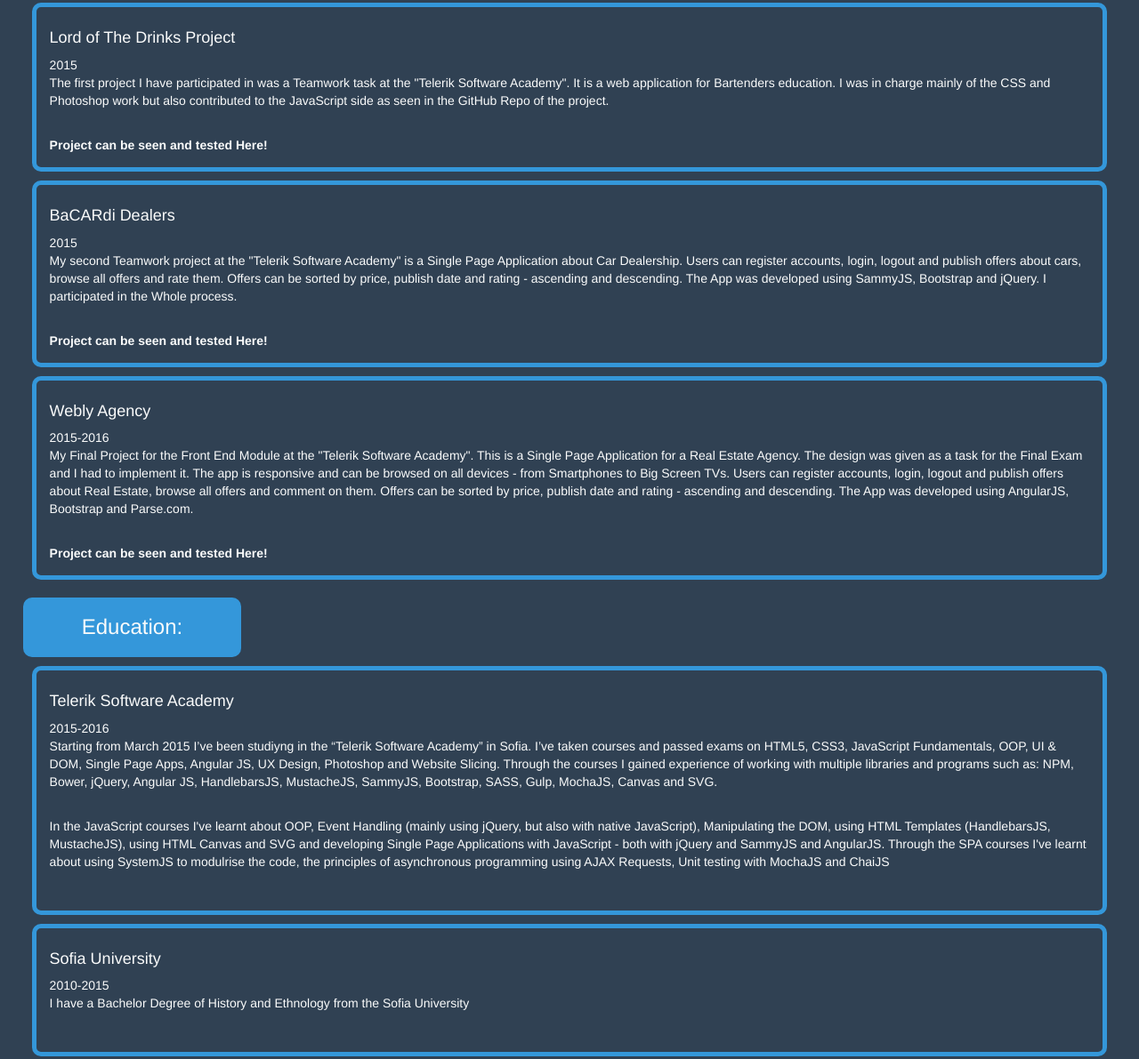
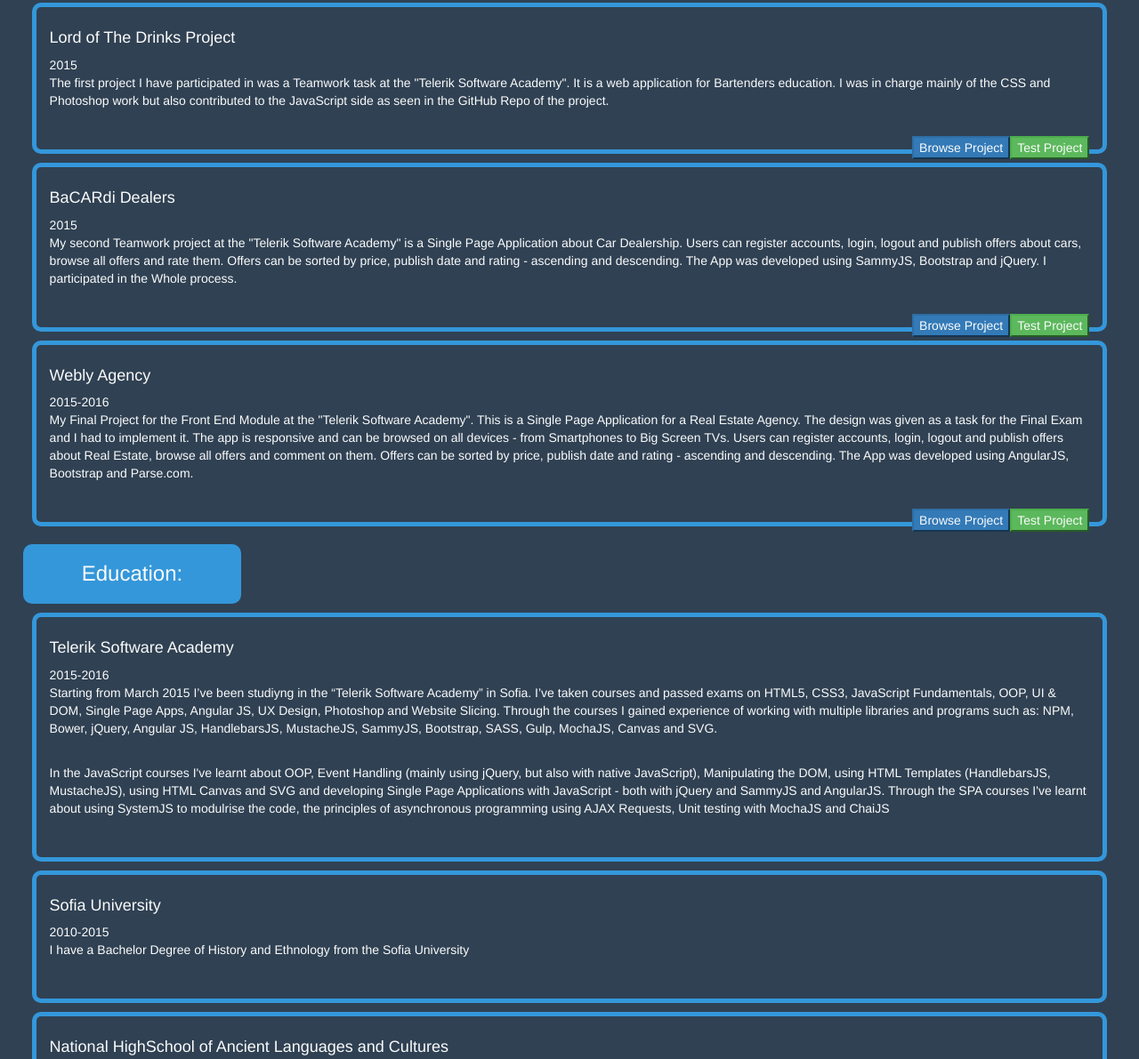
Before and after one commit to kamendd1/Portfolio-Page, a plain HTML site: page index.html in a window 1280 px wide. Shown: the part 1189-2380 px from the top of the page at 89% size. Drawn offline with Linux system fonts and the light colour scheme.

Commit message:
Add Buttons

```diff
--- a/index.html
+++ b/index.html
@@ -9,14 +9,17 @@
 </head>
 <body>
 <header>
-    <div class="row">
-        <div class="col-md-4 col-xs-12 row">
-    <img src="images/icon.png" class="col-md-3 col-xs-2">
-    <h1 class="col-md-8 col-xs-10 name">Kamen Damyanov</h1>
-    <strong class="col-md-8 col-xs-10">Front End Developer</strong>
-        </div>
-    </div>
-    <div class="row">
+    <section class="row">
+        <article class="col-md-5 col-xs-11 row">
+            <img src="images/icon.png" class="col-md-3 col-xs-2">
+            <header>
+                 <h1 class="col-md-8 col-xs-10 name">Kamen Damyanov</h1>
+                    <strong class="col-md-8 col-xs-10">Front End Developer</strong>
+            </header>
+        </article>
+        <button class="btn-default col-md-1 col-xs-1 col-md-offset-6 hire">Hire Kamen</button>
+    </section>
+    <section class="row">
         <h2 class="col-xs-12 maintext">Responsive Front-end Development</h2>
         <ul class="row upmenu">
                 <li class="col-xs-2 col-xs-offset-2">HTML</li>
@@ -24,9 +27,7 @@
                 <li class="col-xs-2">JavaScript</li>
                 <li class="col-xs-2">Photoshop</li>
         </ul>
-        <span class="col-xs-12">VIEW PORTFOLIO</span>
-
-    </div>
+    </section>
 </header>
 <main>
     <section class="upper row">
@@ -78,16 +79,18 @@
     <section class="lower">
         <section class="experience">
             <h3>Experience:</h3>
-            <section class="project">
+            <article class="project">
                 <h4>Lord of The Drinks Project </h4> <span>2015</span>
                 <p>The first project I have participated in was a Teamwork task at the "Telerik Software Academy".
                     It is a web application for Bartenders education. I was in charge mainly of the CSS and Photoshop
                     work
                     but also contributed to the JavaScript side as seen in the GitHub Repo of the project.</p>
-                <strong><a href="http://best.telerikacademy.com/projects/39/Lord-Of-The-Drinks">Project can be seen and tested
-                    Here!</a></strong>
-            </section>
-            <section class="project">
+                <button class="btn-success pull-right"><a href="https://cdn.rawgit.com/Between-The-Sheets/Lord-Of-The-Drinks-Project/master/index.html">
+                    Test Project</a></button>
+                <button class="btn-primary pull-right">
+                    <a href="http://best.telerikacademy.com/projects/39/Lord-Of-The-Drinks">Browse Project</a></button>
+            </article>
+            <article class="project">
                 <h4>BaCARdi Dealers </h4> <span>2015</span>
                 <p>My second Teamwork project at the "Telerik Software Academy" is a Single Page Application about Car
                     Dealership.
@@ -96,12 +99,14 @@
                     Offers can be sorted by price, publish date and rating - ascending and descending. The App was
                     developed using
                     SammyJS, Bootstrap and jQuery. I participated in the Whole process.</p>
-                <strong><a href="http://best.telerikacademy.com/projects/77/BaCARdi-Dealers">Project can be seen and tested
-                    Here!</a></strong>
-            </section>
+                <button class="btn-success pull-right"><a href="http://telerik-academy-js-apps-team-bacardi.github.io/CarDealership/#/">
+                    Test Project</a></button>
+                <button class="btn-primary pull-right"><a href="http://best.telerikacademy.com/projects/77/BaCARdi-Dealers">
+                    Browse Project</a></button>
+            </article>
 
 
-            <section class="project">
+            <article class="project">
                 <h4>Webly Agency </h4> <span>2015-2016</span>
                 <p>My Final Project for the Front End Module at the "Telerik Software Academy". This is a Single Page
                     Application
@@ -113,14 +118,16 @@
                     Offers can be sorted by price, publish date and rating - ascending and descending. The App was
                     developed using
                     AngularJS, Bootstrap and Parse.com. </p>
-                <strong><a href="http://best.telerikacademy.com/projects/227/Webly-Real-Estate">Project can be seen and tested
-                    Here!</a></strong>
-            </section>
+                <button class="btn-success pull-right"><a href="http://kamendd1.github.io/Urban-Shop">
+                    Test Project</a></button>
+                <button class="btn-primary pull-right" href=""><a href="http://best.telerikacademy.com/projects/227/Webly-Real-Estate">
+                    Browse Project</a></button>
+            </article>
 
         </section>
         <section>
             <h3>Education:</h3>
-            <section class="project">
+            <article class="project">
             <h4>Telerik Software Academy</h4> <span>2015-2016</span>
             <p>Starting from March 2015 I’ve been studiyng in the “Telerik Software Academy” in Sofia.
                 I’ve taken courses and passed exams on HTML5, CSS3, JavaScript Fundamentals, OOP, UI & DOM, Single Page
@@ -138,17 +145,17 @@
                 learnt about using SystemJS to modulrise the code, the principles of asynchronous programming using AJAX
                 Requests, Unit testing
                 with MochaJS and ChaiJS</p>
-            </section>
+            </article>
 
-            <section class="project">
+            <article class="project">
             <h4>Sofia University</h4> <span>2010-2015</span>
             <p>I have a Bachelor Degree of History and Ethnology from the Sofia University</p>
-            </section>
+            </article>
 
-            <section class="project">
+            <article class="project">
             <h4>National HighSchool of Ancient Languages and Cultures</h4> <span>2001-2005</span>
             <p>Higher National Diploma: Bulgarian and World History; Bulgarian and World Ancient Culture.</p>
-            </section>
+            </article>
         </section>
     </section>
 </main>
```
